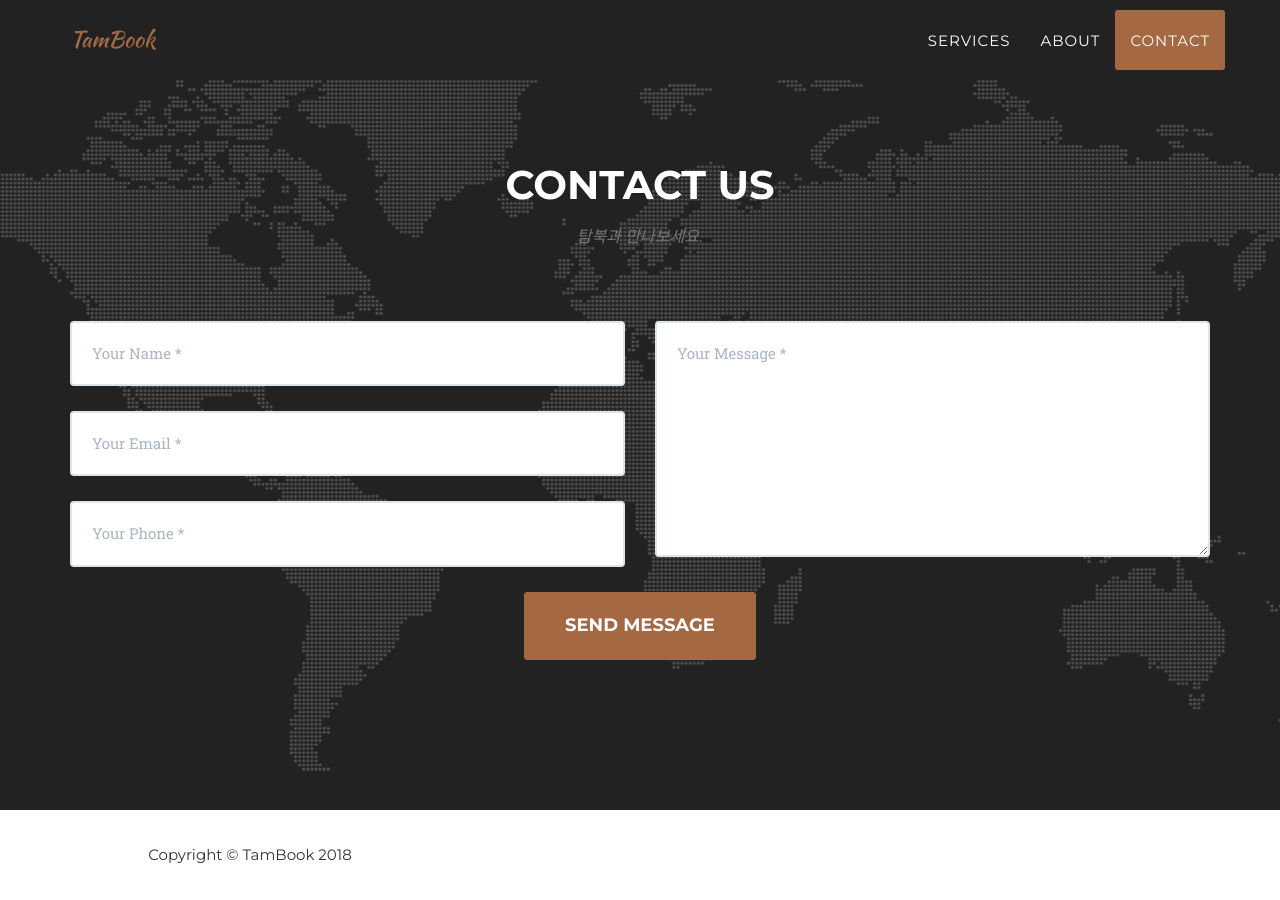
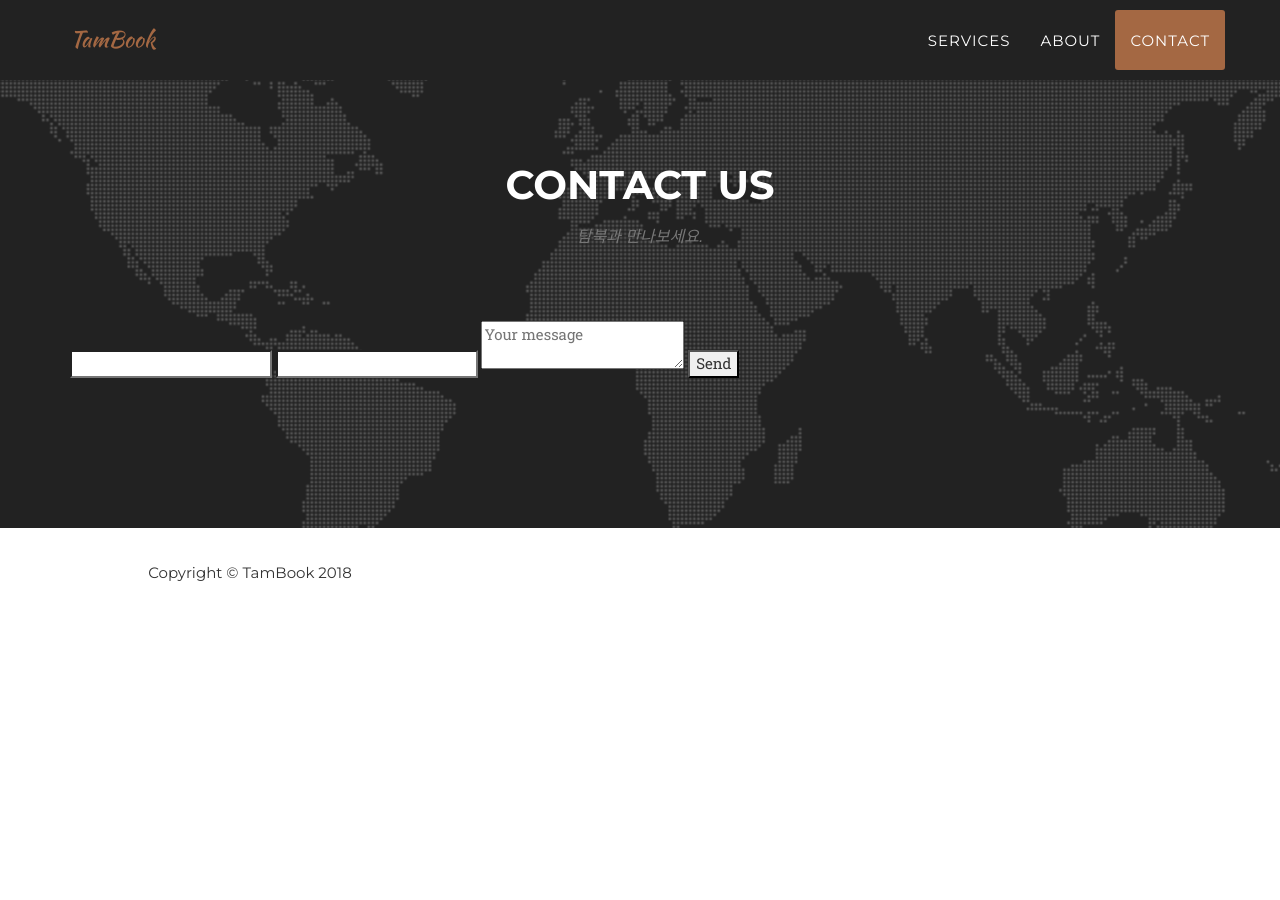
Before and after one commit to tambook/tambook.github.io, a Jekyll site: the page built from index.html, in a window 1280 px wide and 900 px high, scrolled down 2169 px. Built offline with Jekyll 4.4.1, drawn with Linux system fonts in a browser that asks for light colours; some web fonts are replaced; after the commit the page ends 2787 px from its top, so only the background shows below that.

Commit message:
email test

```diff
--- a/_includes/contact.html
+++ b/_includes/contact.html
@@ -6,6 +6,18 @@
                     <h3 class="section-subheading text-muted">탐북과 만나보세요.</h3>
                 </div>
             </div>
+
+
+			<form action="https://formspree.io/tps8728@naver.com" method="POST">
+		        <input type="text" name="name">
+		   	    <input type="email" name="_replyto">
+				<textarea placeholder="Your message"></textarea>
+		  	    <input type="submit" value="Send">
+		    </form>
+
+
+
+			<!--
             <div class="row">
                 <div class="col-lg-12">
                     <form name="sentMessage" id="contactForm" novalidate>
@@ -37,6 +49,7 @@
                             </div>
                         </div>
 		 			</form>
+					-->
                 </div>
             </div>
         </div>
```
